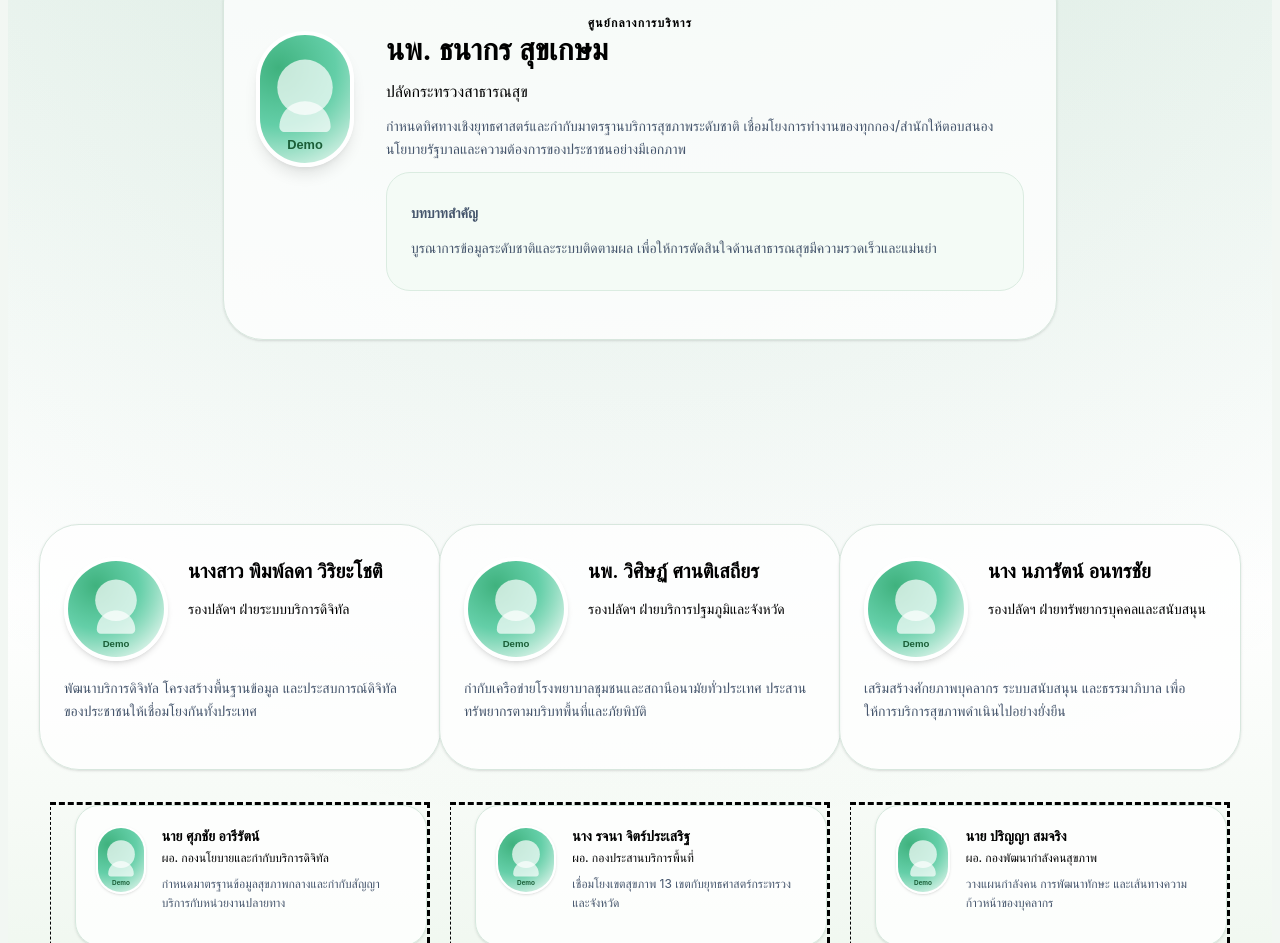
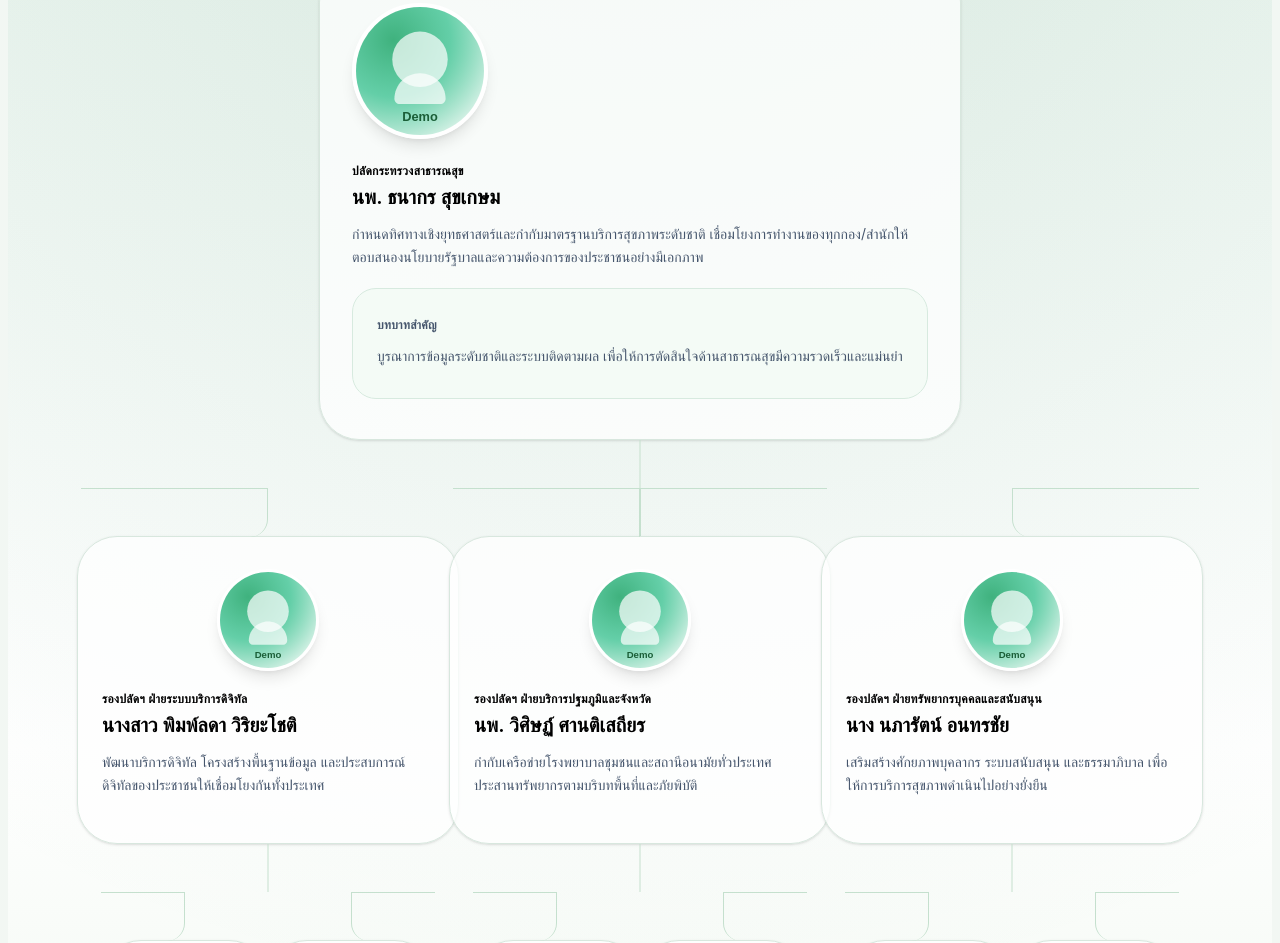
Before and after one commit to DnopPondz/hospital, a Next.js app: page /structure in a window 1280 px wide. Shown: the part 469-1412 px from the top of the page. Built offline with nearby package versions, Linux system fonts and the light colour scheme.

Commit message:
Render personnel structure as tree diagram

```diff
--- a/app/globals.css
+++ b/app/globals.css
@@ -22,3 +22,124 @@ a {
 .section-wrapper {
   @apply relative overflow-hidden rounded-[40px] border border-[#d8e7de] bg-white/75 shadow-sm;
 }
+
+.org-tree,
+.org-tree ul,
+.org-tree li {
+  margin: 0;
+  padding: 0;
+  list-style: none;
+}
+
+.org-tree ul {
+  position: relative;
+  display: inline-flex;
+  justify-content: center;
+  width: 100%;
+  padding-top: 3rem;
+}
+
+.org-tree ul::before {
+  content: '';
+  position: absolute;
+  top: 0;
+  left: 50%;
+  transform: translateX(-50%);
+  width: 1px;
+  height: 3rem;
+  background: var(--tree-line, #cfded3);
+}
+
+.org-tree > ul {
+  display: flex;
+  padding-top: 0;
+}
+
+.org-tree > ul::before {
+  display: none;
+}
+
+.org-tree > ul > li {
+  padding-top: 0;
+}
+
+.org-tree > ul > li::before,
+.org-tree > ul > li::after {
+  display: none;
+}
+
+.org-tree li {
+  position: relative;
+  display: inline-flex;
+  flex-direction: column;
+  align-items: center;
+  padding: 3rem 1.25rem 0 1.25rem;
+  text-align: center;
+}
+
+.org-tree li::before,
+.org-tree li::after {
+  content: '';
+  position: absolute;
+  top: 0;
+  width: 50%;
+  height: 3rem;
+  border-top: 1px solid var(--tree-line, #cfded3);
+}
+
+.org-tree li::before {
+  left: 50%;
+  border-left: 1px solid var(--tree-line, #cfded3);
+}
+
+.org-tree li::after {
+  right: 50%;
+  border-right: 1px solid var(--tree-line, #cfded3);
+}
+
+.org-tree li:only-child::before,
+.org-tree li:only-child::after {
+  display: none;
+}
+
+.org-tree li:only-child {
+  padding-top: 0;
+}
+
+.org-tree li:first-child::before,
+.org-tree li:last-child::after {
+  border: none;
+}
+
+.org-tree li:first-child::after {
+  border-bottom-right-radius: 18px;
+}
+
+.org-tree li:last-child::before {
+  border-bottom-left-radius: 18px;
+}
+
+.org-tree ul ul::before {
+  background: var(--tree-line, #cfded3);
+}
+
+@media (max-width: 768px) {
+  .org-tree ul {
+    display: block;
+  }
+
+  .org-tree ul::before,
+  .org-tree li::before,
+  .org-tree li::after {
+    display: none;
+  }
+
+  .org-tree li {
+    display: block;
+    padding: 2.5rem 0 0 0;
+  }
+
+  .org-tree ul ul {
+    padding-top: 2.5rem;
+  }
+}
--- a/app/structure/page.jsx
+++ b/app/structure/page.jsx
@@ -97,6 +97,54 @@ const supportUnits = [
   }
 ];
 
+function PersonnelNode({ person, level }) {
+  const sizeOptions = [
+    { container: 'h-32 w-32 border-4', sizes: '128px' },
+    { container: 'h-24 w-24 border-[3px]', sizes: '96px' },
+    { container: 'h-20 w-20 border-2', sizes: '80px' }
+  ];
+
+  const cardBase = 'section-wrapper relative flex w-full flex-col items-center gap-5 text-center md:text-left';
+  const cardByLevel = [
+    'max-w-xl px-8 py-10 md:flex md:items-start md:gap-6 md:text-left',
+    'max-w-sm px-6 py-8',
+    'max-w-xs px-5 py-6'
+  ];
+
+  const { container, sizes } = sizeOptions[level] ?? sizeOptions[2];
+  const description = person.description || person.summary;
+
+  return (
+    <div className={`${cardBase} ${cardByLevel[level] ?? cardByLevel[2]}`}>
+      <div className={`relative overflow-hidden rounded-full border-white bg-white/40 shadow-lg ${container}`}>
+        <Image
+          src={person.photo}
+          alt={person.name}
+          fill
+          sizes={sizes}
+          className="object-cover"
+        />
+      </div>
+      <div className="space-y-1 md:flex-1">
+        <p className="text-xs font-semibold uppercase tracking-wide text-primary/70">{person.position}</p>
+        <h3 className="text-lg font-semibold text-neutral md:text-xl">{person.name}</h3>
+        {description ? (
+          <p className="mt-3 text-sm leading-relaxed text-slate-600">{description}</p>
+        ) : null}
+        {person.focus && level === 0 ? (
+          <div className="mt-5 rounded-3xl border border-[#d7eadf] bg-[#f4fbf6] px-6 py-4 text-left text-sm leading-relaxed text-slate-600">
+            <p className="text-xs font-semibold uppercase tracking-wide text-primary">บทบาทสำคัญ</p>
+            <p className="mt-2 text-sm leading-relaxed text-slate-600">{person.focus}</p>
+          </div>
+        ) : null}
+        {person.focus && level > 0 && !description ? (
+          <p className="mt-3 text-sm leading-relaxed text-slate-600">{person.focus}</p>
+        ) : null}
+      </div>
+    </div>
+  );
+}
+
 export const metadata = {
   title: 'โครงสร้างบุคลากร | สำนักงานราชการกลาง'
 };
@@ -111,101 +159,46 @@ export default function PersonnelStructurePage() {
           <div className="relative mx-auto max-w-6xl px-6">
             <SectionTitle
               title="โครงสร้างบุคลากร"
-              subtitle="ผังการบังคับบัญชาในรูปแบบรากต้นไม้ แสดงความเชื่อมโยงระหว่างผู้บริหารและหน่วยงานสนับสนุน"
+              subtitle="ผังบังคับบัญชาเชื่อมต่อกันด้วยเส้นสายแบบรากไม้ แสดงทีมบริหารหลักและหน่วยปฏิบัติการสำคัญ"
             />
 
-            <div className="mt-16 flex flex-col items-center gap-20">
-              <div className="flex flex-col items-center text-center">
-                <div className="section-wrapper relative w-full max-w-3xl space-y-6 px-8 py-12">
-                  <span className="text-xs font-semibold uppercase tracking-widest text-primary/70">ศูนย์กลางการบริหาร</span>
-                  <div className="flex flex-col items-center gap-4 md:flex-row md:items-start md:gap-8">
-                    <div className="relative h-32 w-32 overflow-hidden rounded-full border-4 border-white shadow-lg">
-                      <Image
-                        src={leadership.photo}
-                        alt={leadership.name}
-                        fill
-                        sizes="128px"
-                        className="object-cover"
-                      />
+            <div className="mt-16 flex justify-center">
+              <div className="org-tree w-full" style={{ '--tree-line': '#c5e0ce' }}>
+                <ul>
+                  <li>
+                    <div className="flex flex-col items-center">
+                      <PersonnelNode person={leadership} level={0} />
                     </div>
-                    <div className="space-y-3 text-left">
-                      <h3 className="text-2xl font-semibold text-neutral md:text-3xl">{leadership.name}</h3>
-                      <p className="text-base font-medium text-primary">{leadership.position}</p>
-                      <p className="text-sm leading-relaxed text-slate-600">{leadership.description}</p>
-                      <div className="rounded-3xl border border-[#dbece1] bg-[#f4fbf6] px-6 py-4 text-sm text-slate-600">
-                        <p className="font-semibold text-neutral">บทบาทสำคัญ</p>
-                        <p className="mt-2 leading-relaxed">{leadership.focus}</p>
-                      </div>
-                    </div>
-                  </div>
-                </div>
-                <div className="mt-10 flex items-center justify-center">
-                  <div className="h-16 w-px bg-gradient-to-b from-primary/40 via-primary/30 to-transparent" />
-                </div>
+                    <ul>
+                      {branches.map((branch) => (
+                        <li key={branch.position}>
+                          <PersonnelNode person={branch} level={1} />
+                          <ul>
+                            {branch.teams.map((team) => (
+                              <li key={team.position}>
+                                <PersonnelNode person={team} level={2} />
+                              </li>
+                            ))}
+                          </ul>
+                        </li>
+                      ))}
+                    </ul>
+                  </li>
+                </ul>
               </div>
+            </div>
 
-              <div className="relative w-full">
-                <div className="pointer-events-none absolute left-0 right-0 top-0 hidden h-px -translate-y-10 bg-gradient-to-r from-transparent via-primary/20 to-transparent md:block" />
-                <div className="grid gap-12 md:grid-cols-3">
-                  {branches.map((branch) => (
-                    <div key={branch.position} className="flex flex-col items-center gap-8 text-center md:text-left">
-                      <div className="section-wrapper relative w-full space-y-4 px-6 py-8">
-                        <div className="flex flex-col items-center gap-4 md:flex-row md:items-start md:gap-5">
-                          <div className="relative h-24 w-24 overflow-hidden rounded-full border-4 border-white shadow-md">
-                            <Image
-                              src={branch.photo}
-                              alt={branch.name}
-                              fill
-                              sizes="96px"
-                              className="object-cover"
-                            />
-                          </div>
-                          <div className="space-y-2 text-left">
-                            <h4 className="text-xl font-semibold text-neutral">{branch.name}</h4>
-                            <p className="text-sm font-medium text-primary">{branch.position}</p>
-                          </div>
-                        </div>
-                        <p className="text-sm leading-relaxed text-slate-600">{branch.summary}</p>
-                      </div>
-                      <div className="flex w-full flex-col gap-6 border-l border-dashed border-primary/25 pl-6">
-                        {branch.teams.map((team) => (
-                          <div key={team.position} className="relative rounded-3xl border border-[#d7e9de] bg-white/80 px-5 py-5 shadow-sm">
-                            <span className="absolute -left-[37px] top-1/2 hidden h-px w-9 -translate-y-1/2 bg-primary/20 md:block" />
-                            <div className="flex items-start gap-4">
-                              <div className="relative h-16 w-16 overflow-hidden rounded-full border-2 border-white shadow-sm">
-                                <Image
-                                  src={team.photo}
-                                  alt={team.name}
-                                  fill
-                                  sizes="64px"
-                                  className="object-cover"
-                                />
-                              </div>
-                              <div className="space-y-1 text-left">
-                                <p className="text-sm font-semibold text-neutral">{team.name}</p>
-                                <p className="text-xs font-medium text-primary/80">{team.position}</p>
-                                <p className="mt-2 text-xs leading-relaxed text-slate-600">{team.focus}</p>
-                              </div>
-                            </div>
-                          </div>
-                        ))}
-                      </div>
-                    </div>
-                  ))}
-                </div>
-              </div>
-
-              <div className="relative w-full max-w-5xl">
-                <div className="absolute inset-x-12 top-0 h-10 -translate-y-12 rounded-b-full border-x border-b border-primary/15 bg-gradient-to-b from-transparent via-[#e4f3ea] to-[#cbe5d3]" />
-                <div className="section-wrapper relative z-10 grid gap-6 px-8 py-10 md:grid-cols-3">
+            <div className="mt-24 flex flex-col items-center">
+              <h4 className="text-sm font-semibold uppercase tracking-wide text-primary/80">หน่วยสนับสนุนร่วมงาน</h4>
+              <div className="mt-8 w-full max-w-5xl">
+                <div className="section-wrapper grid gap-6 px-8 py-10 md:grid-cols-3">
                   {supportUnits.map((support) => (
                     <div key={support.title} className="flex flex-col gap-3 text-left">
-                      <h5 className="text-sm font-semibold uppercase tracking-wide text-neutral">{support.title}</h5>
+                      <h5 className="text-base font-semibold text-neutral">{support.title}</h5>
                       <p className="text-sm leading-relaxed text-slate-600">{support.description}</p>
                     </div>
                   ))}
                 </div>
-                <div className="absolute inset-x-1/3 bottom-[-48px] h-24 rounded-full bg-gradient-to-b from-[#c9e5d1] via-[#b8dbc4] to-transparent blur-xl" />
               </div>
             </div>
           </div>
```
